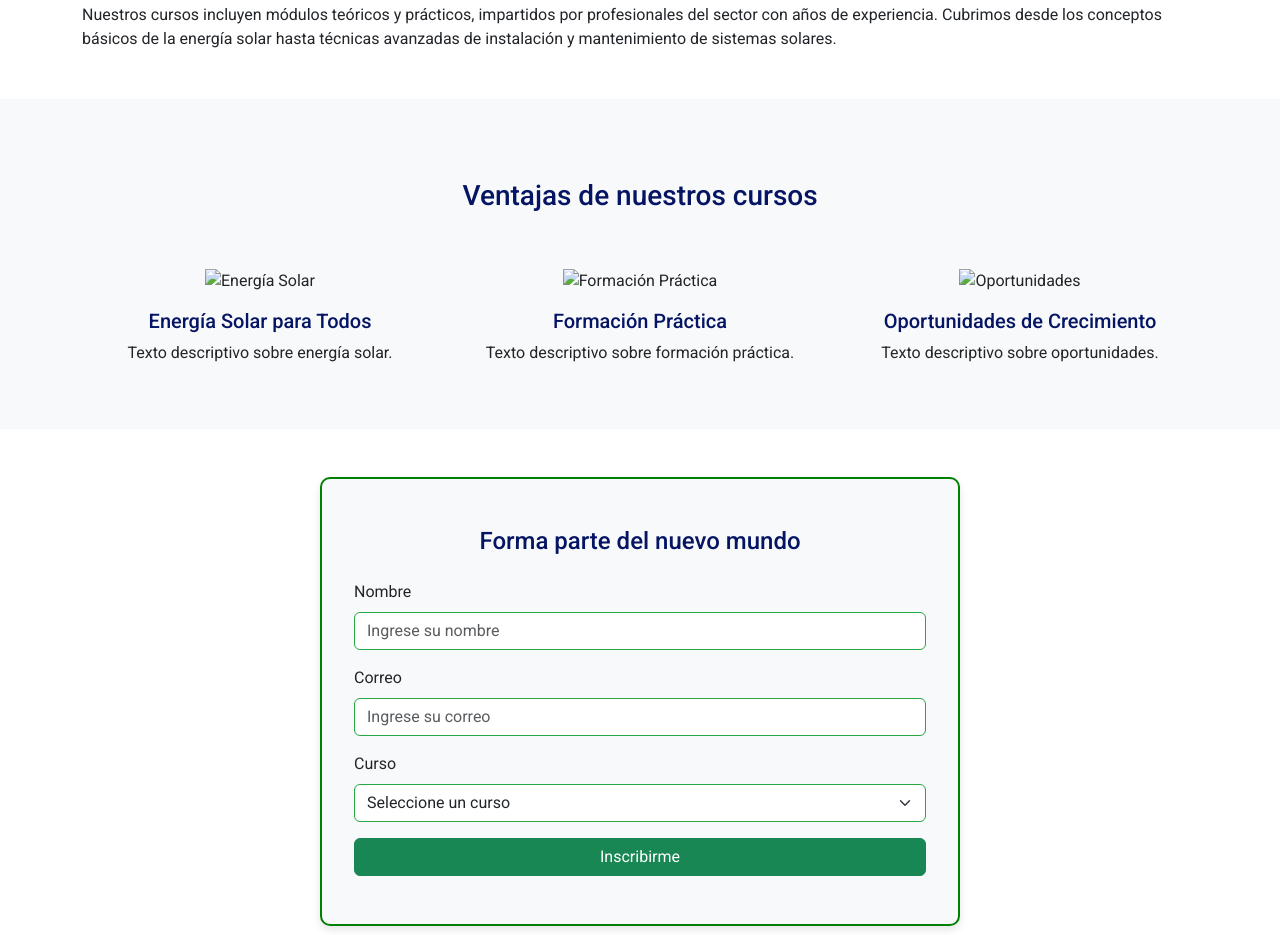
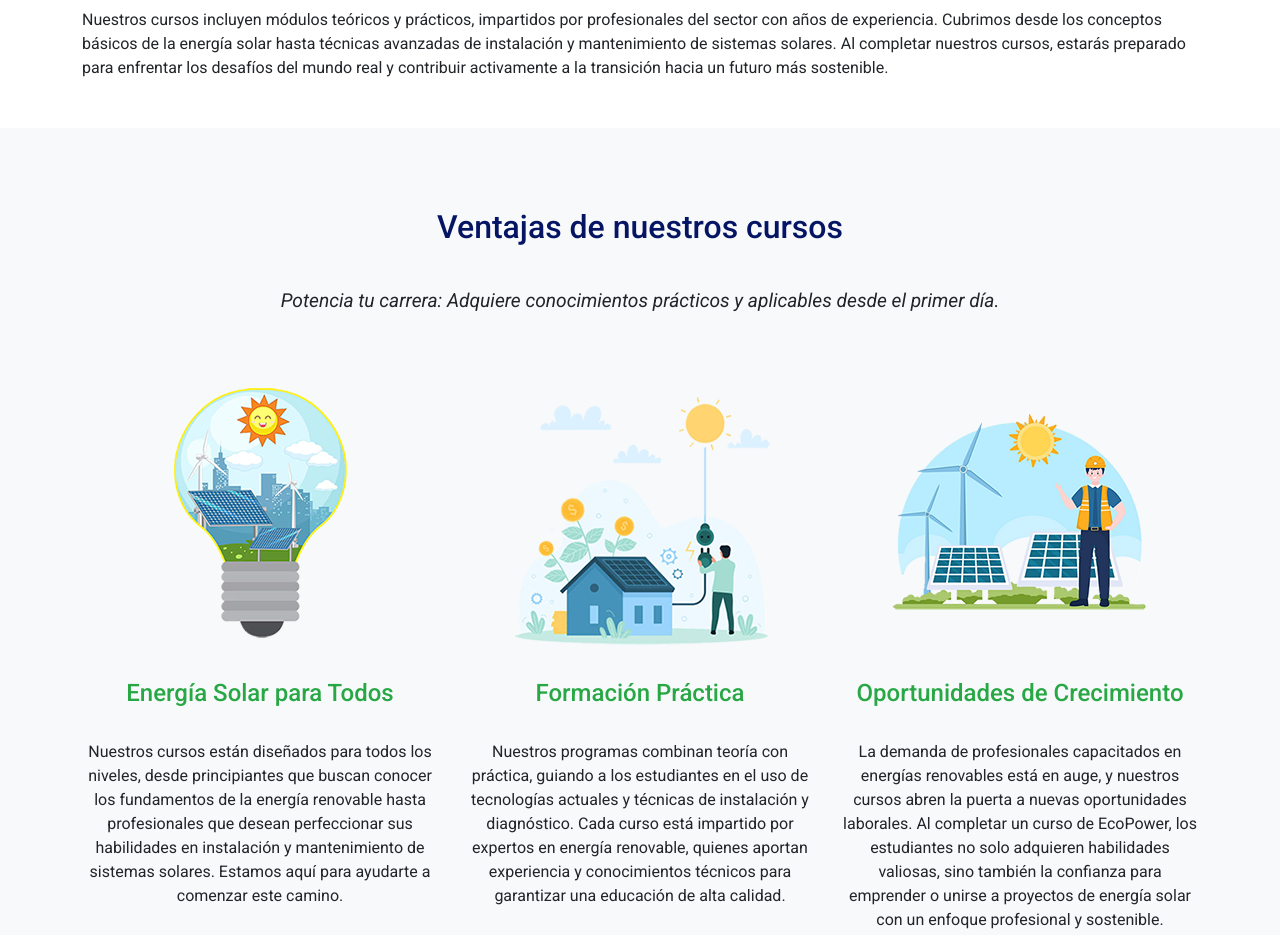
Before and after one commit to mauroR5Helvecia/tpdsw2024htmlycss, a website: page cursos.html in a window 1280 px wide. Shown: the part 385-1320 px from the top of the page. Drawn offline with nearby package versions, Linux system fonts and the light colour scheme.

Commit message:
seccion ventajas en cursos

```diff
--- a/cursos.html
+++ b/cursos.html
@@ -85,29 +85,30 @@
         En EcoPower, ofrecemos una variedad de cursos diseñados para brindarte una formación integral en energías renovables, con un enfoque particular en la energía solar fotovoltaica. Ya sea que estés dando tus primeros pasos en este ámbito o busques perfeccionar tus habilidades técnicas, nuestros programas de capacitación te proporcionarán las herramientas necesarias para destacarte en el mercado laboral actual.
       </p>
       <p>
-        Nuestros cursos incluyen módulos teóricos y prácticos, impartidos por profesionales del sector con años de experiencia. Cubrimos desde los conceptos básicos de la energía solar hasta técnicas avanzadas de instalación y mantenimiento de sistemas solares.
+        Nuestros cursos incluyen módulos teóricos y prácticos, impartidos por profesionales del sector con años de experiencia. Cubrimos desde los conceptos básicos de la energía solar hasta técnicas avanzadas de instalación y mantenimiento de sistemas solares. Al completar nuestros cursos, estarás preparado para enfrentar los desafíos del mundo real y contribuir activamente a la transición hacia un futuro más sostenible.
       </p>
     </section>
 
     <!-- Sección Ventajas -->
     <section class="my-5 bg-light py-5">
         <div class="container">
-          <h3 class="text-center" id="ventajas_cursos">Ventajas de nuestros cursos</h3>
+          <h2 class="text-center" id="ventajas_cursos">Ventajas de nuestros cursos</h2>
+          <p class="text-center" id="subtitulos_cursos">Potencia tu carrera: Adquiere conocimientos prácticos y aplicables desde el primer día.</p>
           <div class="row text-center">
             <div class="col-md-4">
-              <img src="images/solar-energy.svg" alt="Energía Solar" class="img-fluid mb-3">
-              <h5>Energía Solar para Todos</h5>
-              <p>Texto descriptivo sobre energía solar.</p>
+              <img src="img/cursos/01.PNG" alt="Energía Solar" class="img-fluid mb-3">
+              <h4 class="detalle_capacitaciones">Energía Solar para Todos</h4>
+              <p>Nuestros cursos están diseñados para todos los niveles, desde principiantes que buscan conocer los fundamentos de la energía renovable hasta profesionales que desean perfeccionar sus habilidades en instalación y mantenimiento de sistemas solares. Estamos aquí para ayudarte a comenzar este camino.</p>
             </div>
             <div class="col-md-4">
-              <img src="images/practical-learning.svg" alt="Formación Práctica" class="img-fluid mb-3">
-              <h5>Formación Práctica</h5>
-              <p>Texto descriptivo sobre formación práctica.</p>
+              <img src="img/cursos/02.PNG" alt="Formación Práctica" class="img-fluid mb-3">
+              <h4 class="detalle_capacitaciones">Formación Práctica</h4>
+              <p>Nuestros programas combinan teoría con práctica, guiando a los estudiantes en el uso de tecnologías actuales y técnicas de instalación y diagnóstico. Cada curso está impartido por expertos en energía renovable, quienes aportan experiencia y conocimientos técnicos para garantizar una educación de alta calidad.</p>
             </div>
             <div class="col-md-4">
-              <img src="images/growth-opportunities.svg" alt="Oportunidades" class="img-fluid mb-3">
-              <h5>Oportunidades de Crecimiento</h5>
-              <p>Texto descriptivo sobre oportunidades.</p>
+              <img src="img/cursos/03.PNG" alt="Oportunidades" class="img-fluid mb-3">
+              <h4 class="detalle_capacitaciones">Oportunidades de Crecimiento</h4>
+              <p>La demanda de profesionales capacitados en energías renovables está en auge, y nuestros cursos abren la puerta a nuevas oportunidades laborales. Al completar un curso de EcoPower, los estudiantes no solo adquieren habilidades valiosas, sino también la confianza para emprender o unirse a proyectos de energía solar con un enfoque profesional y sostenible.</p>
             </div>
           </div>
         </div>
--- a/styles.scss
+++ b/styles.scss
@@ -277,6 +277,26 @@ $primary-color: #28a745;
     padding-bottom: 3rem;
 }
 
+// Imagenes ventajas
+.fade-in {
+    width: 100%; // Asegura que la imagen sea responsiva
+    object-fit: cover; // Mantiene proporciones y recorta exceso si es necesario
+  }
+
+  @media (min-width: 768px) and (max-width: 991px) { // Rango específico de 768px a 991px
+    .fade-in {
+      height: 300px; // Establece la misma altura para todas las imágenes
+      object-fit: cover; // Recorta el exceso para que se ajusten
+    }
+  }
+
+  // Subtitulos imagenes
+
+  .detalle_capacitaciones {
+    color: $primary-color;
+    margin-bottom: 2rem; // Ajusta el valor según lo que necesites
+  }
+
 // FORMULARIO
 
 form {
```
Also changed, not shown: img/cursos/01.PNG (added), img/cursos/02.PNG (added), img/cursos/03.png (added), img/cursos/03a.PNG (added), styles.css, 1 other file.
